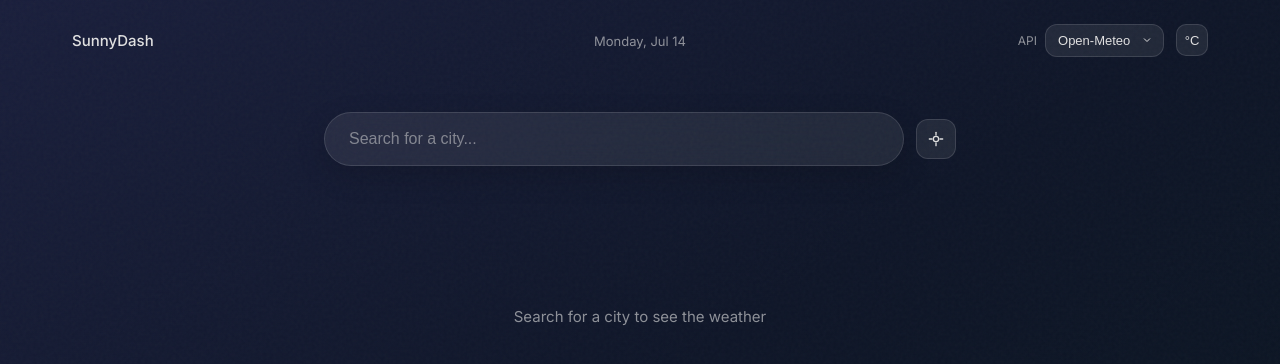
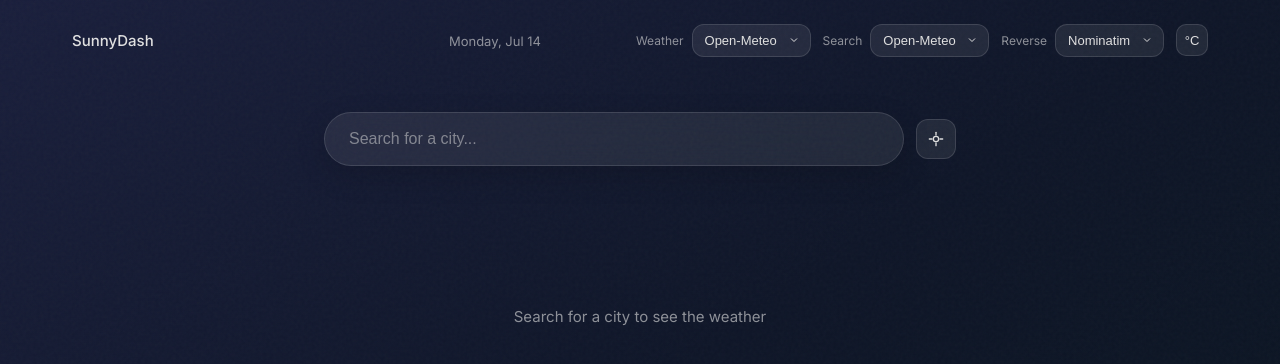
Before and after one commit to kinooyume/sunnydash, a SvelteKit app: page / in a window 1280 px wide. Shown: the top 364 px of the page. Built offline with nearby package versions, Linux system fonts and the light colour scheme.

Commit message:
refactor: make adapter switching independent per port
Each port (weather, geocoding, reverse geocoding) can now be switched
independently via its own registry and Select dropdown. Removes the
bundled provider pattern in favor of true hexagonal independence.

```diff
--- a/src/app/Header.svelte
+++ b/src/app/Header.svelte
@@ -2,8 +2,15 @@
 	import { getContext } from 'svelte';
 	import { CitySearch } from '../components/features/CitySearch';
 	import { Text, IconButton, Select } from '../components/ui';
-	import { API_PROVIDERS, WeatherDomainsStateStatus, WeatherStateStatusKind } from '../stores';
-	import { switchProvider } from '../stores/weatherDomainsState.svelte';
+	import { WeatherStateStatusKind } from '../stores';
+	import {
+		WEATHER_ADAPTERS,
+		GEOCODING_ADAPTERS,
+		REVERSE_GEOCODING_ADAPTERS,
+		switchWeather,
+		switchGeocoding,
+		switchReverseGeocoding
+	} from '../stores/weatherDomainsState.svelte';
 	import type { WeatherDomainsState, WeatherState } from '../stores';
 	import type {
 		Context,
@@ -24,16 +31,13 @@
 		day: 'numeric'
 	});
 
-	const apiOptions = Object.entries(API_PROVIDERS).map(([value, { label }]) => ({
-		value,
-		label
-	}));
+	function toOptions(registry: Record<string, { label: string }>) {
+		return Object.entries(registry).map(([value, { label }]) => ({ value, label }));
+	}
 
-	let selectedApi = $derived(weatherDomains().status);
-
-	function handleApiChange(value: string) {
-		switchProvider(value as WeatherDomainsStateStatus);
-	}
+	const weatherOptions = toOptions(WEATHER_ADAPTERS);
+	const geocodingOptions = toOptions(GEOCODING_ADAPTERS);
+	const reverseGeocodingOptions = toOptions(REVERSE_GEOCODING_ADAPTERS);
 
 	async function handleLocate() {
 		const coords = await geolocation().getCurrentPosition();
@@ -66,7 +70,9 @@
 		<Text variant="caption" color="muted">{today}</Text>
 	</div>
 	<div class="header-right">
-		<Select options={apiOptions} value={selectedApi} label="API" onchange={handleApiChange} />
+		<Select options={weatherOptions} value={weatherDomains().weatherKey} label="Weather" onchange={switchWeather} />
+		<Select options={geocodingOptions} value={weatherDomains().geocodingKey} label="Search" onchange={switchGeocoding} />
+		<Select options={reverseGeocodingOptions} value={weatherDomains().reverseGeocodingKey} label="Reverse" onchange={switchReverseGeocoding} />
 		<IconButton label="Toggle temperature unit" size="sm" onclick={() => tempUnit().toggleUnit()}>°{tempUnit().unit}</IconButton>
 	</div>
 </header>
--- a/src/stores/index.ts
+++ b/src/stores/index.ts
@@ -1,7 +1,7 @@
 export {
-	type WeatherDomainsState,
-	WeatherDomainsStateStatus,
-	API_PROVIDERS
+	type AdapterEntry,
+	type AdapterRegistry,
+	type WeatherDomainsState
 } from './weatherDomainsState.types';
 export {
 	type WeatherState,
--- a/src/stores/weatherDomainsState.svelte
+++ b/src/stores/weatherDomainsState.svelte
@@ -1,5 +1,5 @@
 <script module lang="ts">
-	import { type WeatherDomainsState, WeatherDomainsStateStatus, WeatherStateStatusKind } from '.';
+	import { type WeatherDomainsState, type AdapterRegistry, WeatherStateStatusKind } from '.';
 	import { openMeteoGeocodingAdapter, openMeteoWeatherAdapter } from '../adapters/openMeteo';
 	import { mockGeocodingAdapter, mockReverseGeocodingAdapter, mockWeatherAdapter } from '../adapters/mock';
 	import { nominatimReverseGeocodingAdapter } from '../adapters/nominatim';
@@ -7,50 +7,66 @@
 	import type { GeocodingPort, ReverseGeocodingPort, WeatherServicePort } from '../domain';
 	import { weatherState } from './weatherState.svelte';
 
-	const adapters: Record<
-		WeatherDomainsStateStatus,
-		{ geocoding: GeocodingPort; reverseGeocoding: ReverseGeocodingPort; weather: WeatherServicePort }
-	> = {
-		[WeatherDomainsStateStatus.OPEN_METEO]: {
-			geocoding: openMeteoGeocodingAdapter,
-			reverseGeocoding: nominatimReverseGeocodingAdapter,
-			weather: openMeteoWeatherAdapter
-		},
-		[WeatherDomainsStateStatus.MOCK]: {
-			geocoding: mockGeocodingAdapter,
-			reverseGeocoding: mockReverseGeocodingAdapter,
-			weather: mockWeatherAdapter
-		}
+	export const WEATHER_ADAPTERS: AdapterRegistry<WeatherServicePort> = {
+		openMeteo: { label: 'Open-Meteo', adapter: openMeteoWeatherAdapter },
+		mock: { label: 'Mock', adapter: mockWeatherAdapter }
 	};
 
-	const initialStatus =
-		import.meta.env.VITE_USE_MOCK === 'true'
-			? WeatherDomainsStateStatus.MOCK
-			: WeatherDomainsStateStatus.OPEN_METEO;
+	export const GEOCODING_ADAPTERS: AdapterRegistry<GeocodingPort> = {
+		openMeteo: { label: 'Open-Meteo', adapter: openMeteoGeocodingAdapter },
+		mock: { label: 'Mock', adapter: mockGeocodingAdapter }
+	};
 
-	const initial = adapters[initialStatus];
+	export const REVERSE_GEOCODING_ADAPTERS: AdapterRegistry<ReverseGeocodingPort> = {
+		nominatim: { label: 'Nominatim', adapter: nominatimReverseGeocodingAdapter },
+		mock: { label: 'Mock', adapter: mockReverseGeocodingAdapter }
+	};
+
+	const useMock = import.meta.env.VITE_USE_MOCK === 'true';
 
 	export const weatherDomains = $state<WeatherDomainsState>({
-		status: initialStatus,
-		geocoding: initial.geocoding,
-		reverseGeocoding: initial.reverseGeocoding,
-		weather: initial.weather,
-		services: createWeatherAppService({ geo: initial.geocoding, weather: initial.weather })
+		weatherKey: useMock ? 'mock' : 'openMeteo',
+		geocodingKey: useMock ? 'mock' : 'openMeteo',
+		reverseGeocodingKey: useMock ? 'mock' : 'nominatim',
+		weather: useMock ? mockWeatherAdapter : openMeteoWeatherAdapter,
+		geocoding: useMock ? mockGeocodingAdapter : openMeteoGeocodingAdapter,
+		reverseGeocoding: useMock ? mockReverseGeocodingAdapter : nominatimReverseGeocodingAdapter,
+		services: createWeatherAppService({
+			geo: useMock ? mockGeocodingAdapter : openMeteoGeocodingAdapter,
+			weather: useMock ? mockWeatherAdapter : openMeteoWeatherAdapter
+		})
 	});
 
-	export function switchProvider(status: WeatherDomainsStateStatus): void {
-		const selected = adapters[status];
-		weatherDomains.status = status;
-		weatherDomains.geocoding = selected.geocoding;
-		weatherDomains.reverseGeocoding = selected.reverseGeocoding;
-		weatherDomains.weather = selected.weather;
-		weatherDomains.services = createWeatherAppService({
-			geo: selected.geocoding,
-			weather: selected.weather
-		});
+	function resetState() {
 		weatherState.status = { kind: WeatherStateStatusKind.INITIAL };
 		weatherState.city = undefined;
 		weatherState.country = undefined;
 		weatherState.forecast = undefined;
 	}
+
+	function rebuildServices() {
+		weatherDomains.services = createWeatherAppService({
+			geo: weatherDomains.geocoding,
+			weather: weatherDomains.weather
+		});
+	}
+
+	export function switchWeather(key: string): void {
+		weatherDomains.weatherKey = key;
+		weatherDomains.weather = WEATHER_ADAPTERS[key].adapter;
+		rebuildServices();
+		resetState();
+	}
+
+	export function switchGeocoding(key: string): void {
+		weatherDomains.geocodingKey = key;
+		weatherDomains.geocoding = GEOCODING_ADAPTERS[key].adapter;
+		rebuildServices();
+		resetState();
+	}
+
+	export function switchReverseGeocoding(key: string): void {
+		weatherDomains.reverseGeocodingKey = key;
+		weatherDomains.reverseGeocoding = REVERSE_GEOCODING_ADAPTERS[key].adapter;
+	}
 </script>
--- a/src/stores/weatherDomainsState.types.ts
+++ b/src/stores/weatherDomainsState.types.ts
@@ -1,26 +1,15 @@
 import type { GeocodingPort, ReverseGeocodingPort, WeatherServicePort } from '../domain';
 import type { WeatherAppService } from '../services';
 
-export enum WeatherDomainsStateStatus {
-	OPEN_METEO = 'openMeteo',
-	MOCK = 'mock'
-}
-
-export const API_PROVIDERS = {
-	[WeatherDomainsStateStatus.OPEN_METEO]: {
-		label: 'Open-Meteo',
-		description: 'Free weather API'
-	},
-	[WeatherDomainsStateStatus.MOCK]: {
-		label: 'Mock API',
-		description: 'Local mock data'
-	}
-} as const;
+export type AdapterEntry<T> = { label: string; adapter: T };
+export type AdapterRegistry<T> = Record<string, AdapterEntry<T>>;
 
 export type WeatherDomainsState = {
-	status: WeatherDomainsStateStatus;
+	weatherKey: string;
+	geocodingKey: string;
+	reverseGeocodingKey: string;
+	weather: WeatherServicePort;
 	geocoding: GeocodingPort;
 	reverseGeocoding: ReverseGeocodingPort;
-	weather: WeatherServicePort;
 	services: WeatherAppService;
 };
```
